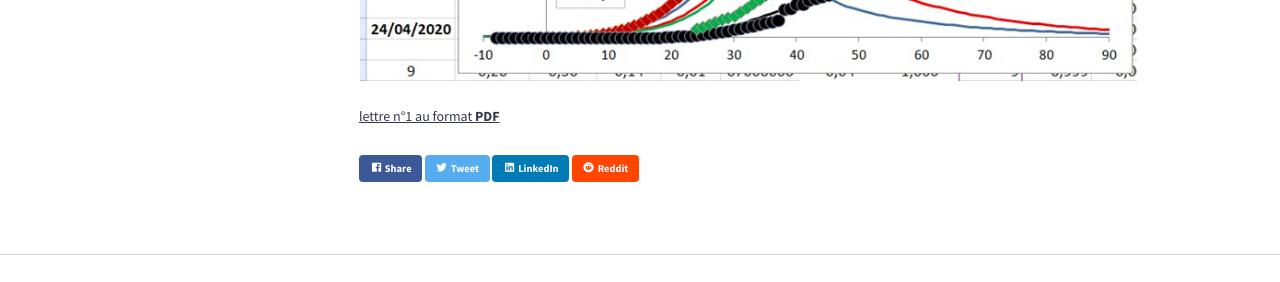
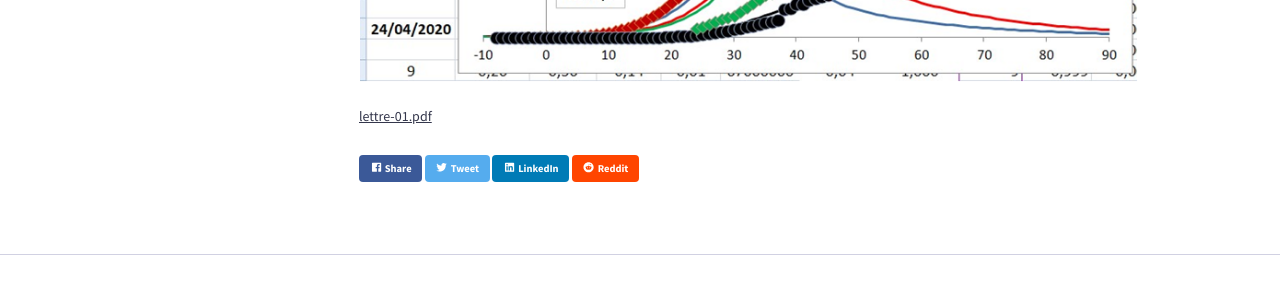
Before and after one commit to corona-circule/lettres, a Jekyll site: the page built from _posts/2020-04-29-lettre1.md, in a window 1280 px wide. Shown: the part 919-1201 px from the top of the page. Built offline with Jekyll 4.4.1, drawn with Linux system fonts in a browser that asks for light colours; nearby versions of some CDN libraries; comment, search, counter and statistics services are not loaded.

Commit message:
correction

```diff
--- a/_posts/2020-04-29-lettre1.md
+++ b/_posts/2020-04-29-lettre1.md
@@ -11,6 +11,6 @@
 
 <link rel="stylesheet" href="../assets/css/style.css">
 
-![](../images/img-01.png)
+![image n°1](../images/img-01.png)
 
-[lettre n°1 au format __PDF__](lettre-01.pdf)
+[lettre-01.pdf](PDF)
```
